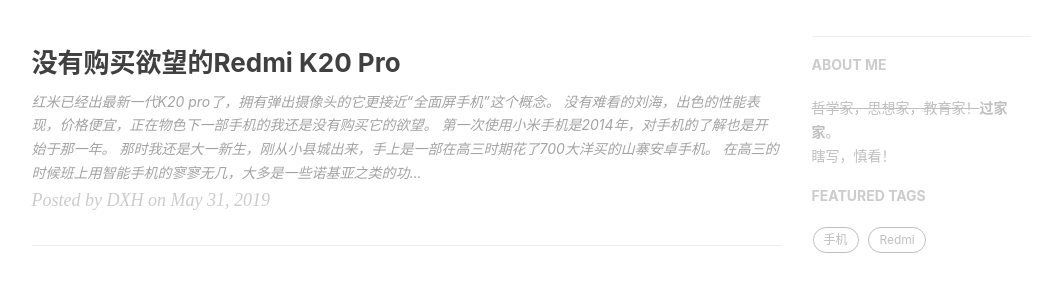
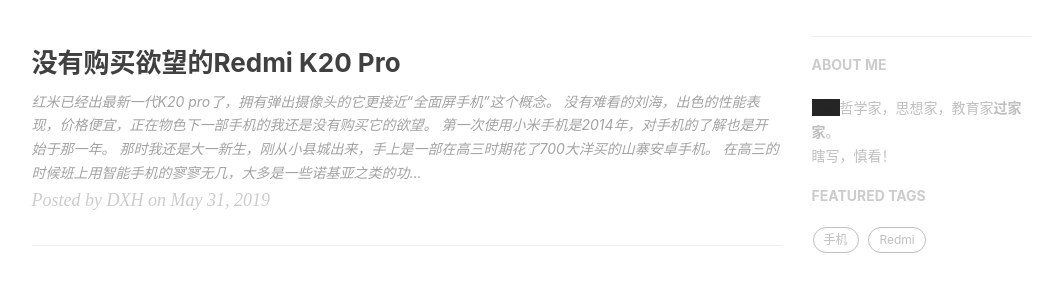
Before and after one commit to Devinteng/blog2, a Jekyll site: the page built from index.html, in a window 1280 px wide, cut to the strip 422-711 px from the top of the page. Shown: the whole strip, without its empty margins (136-1198 px from the left). Built offline with Jekyll 4.4.1, drawn with Linux system fonts in a browser that asks for light colours; nearby versions of some CDN libraries; the list of posts is cut into pages by our own code; comment, search, counter and statistics services are not loaded.

Commit message:
Update _config.yml

```diff
--- a/_config.yml
+++ b/_config.yml
@@ -75,7 +75,7 @@
 
 # Sidebar settings
 sidebar: true                           # whether or not using Sidebar.
-sidebar-about-description: <s>哲学家，思想家，教育家！</s><b>过家家</b>。<br/>瞎写，慎看！
+sidebar-about-description: <span class="heimu" title="你知道的太多了">暗幕</span>哲学家，思想家，教育家<b>过家家</b>。<br/>瞎写，慎看！
 sidebar-avatar:  false    # use absolute URL, seeing it's used in both `/` and `/about/`
 
 
```
